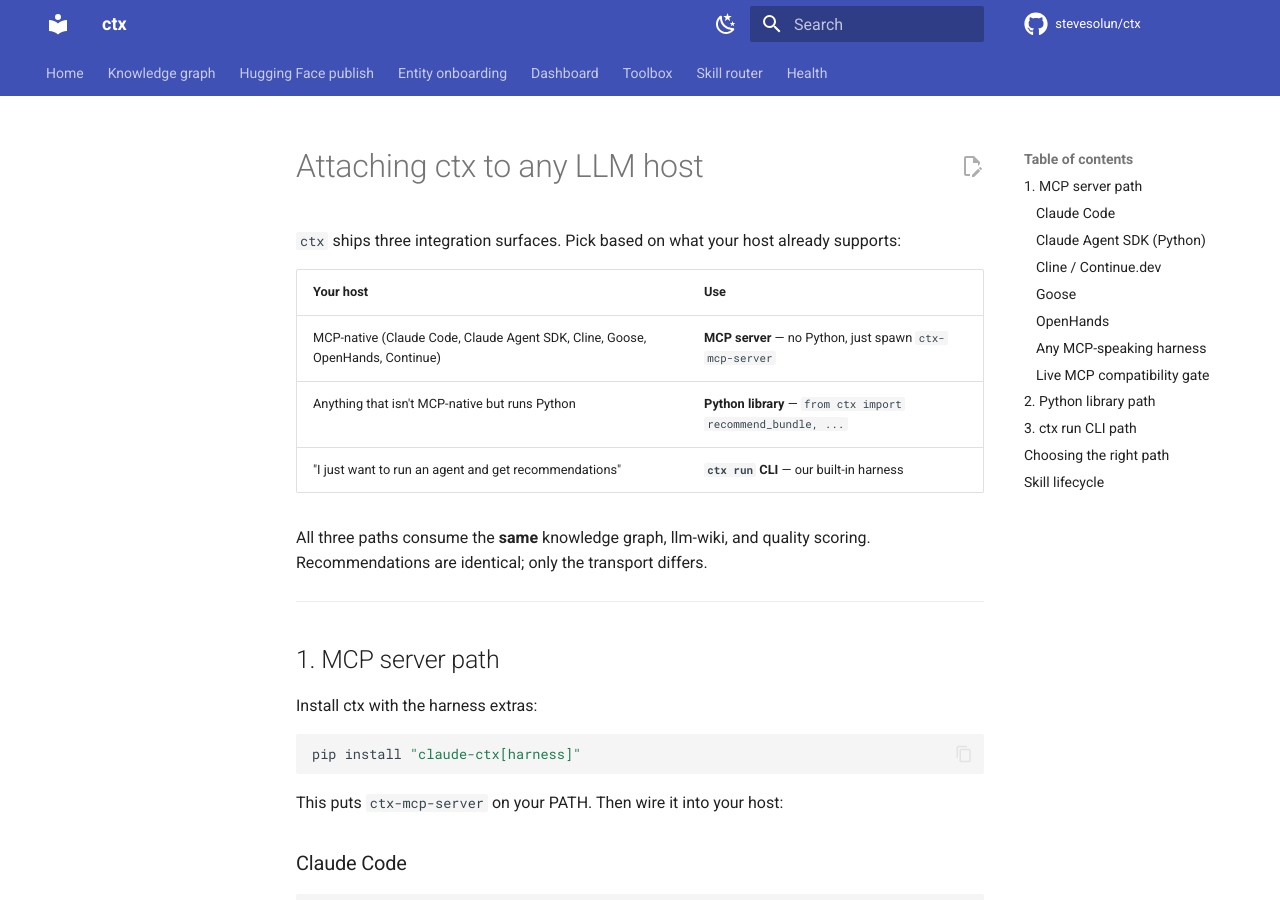
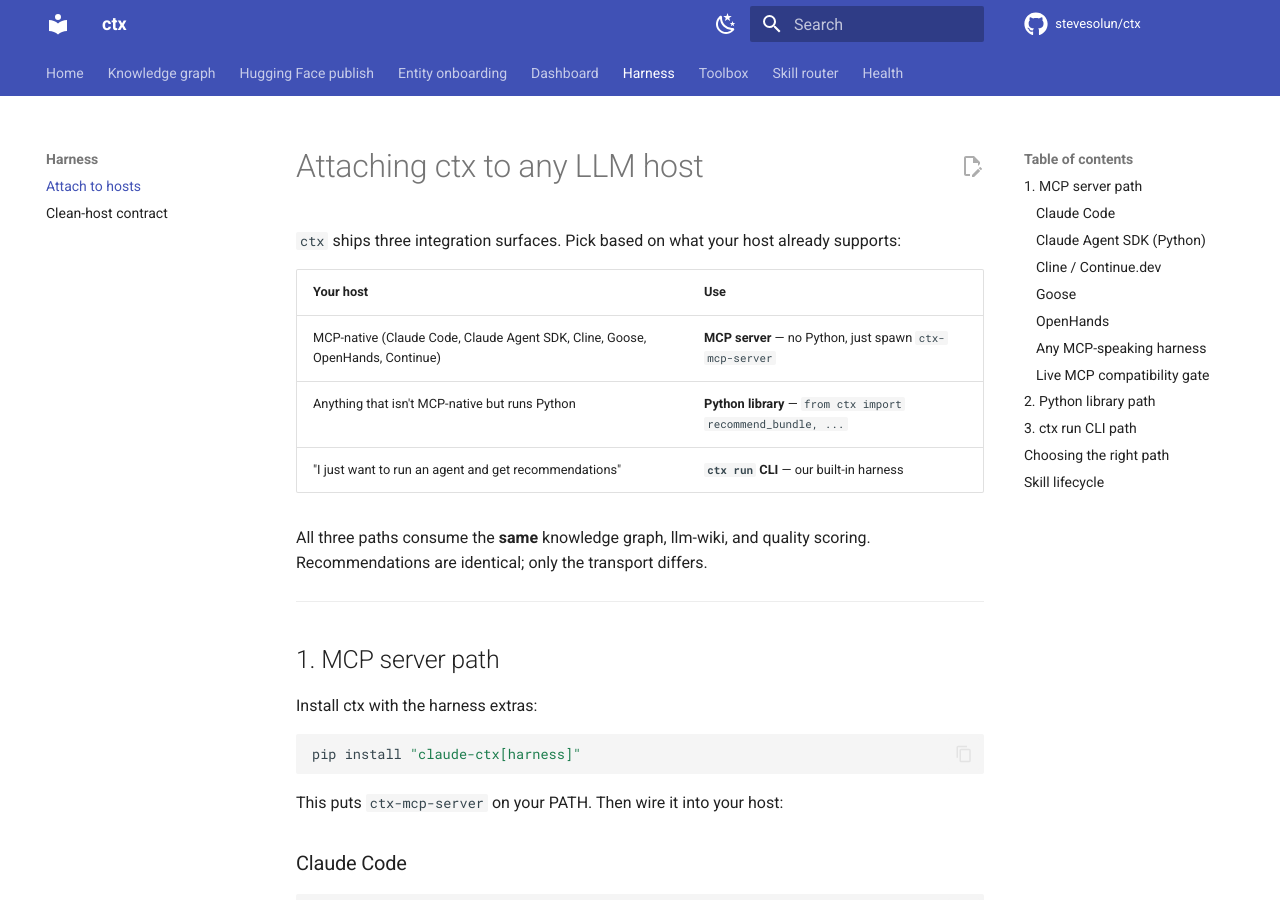
Before and after one commit to stevesolun/ctx, an MkDocs documentation site: the page built from docs/harness/attaching-to-hosts.md, in a window 1280 px wide and 900 px high. Built offline with MkDocs 1.6.1 and Material for MkDocs 9.7.7, drawn with Linux system fonts in a browser that asks for light colours; comment, search, counter and statistics services are not loaded.

Commit message:
Expose harness docs and fix graphify hint

```diff
--- a/mkdocs.yml
+++ b/mkdocs.yml
@@ -93,6 +93,9 @@
   - Hugging Face publish: huggingface-publish.md
   - Entity onboarding: entity-onboarding.md
   - Dashboard: dashboard.md
+  - Harness:
+      - Attach to hosts: harness/attaching-to-hosts.md
+      - Clean-host contract: harness/clean-host-contract.md
   - Toolbox:
       - Overview: toolbox/index.md
       - Configuration: toolbox/configuration.md
```
Also changed, not shown: 1 other file.
